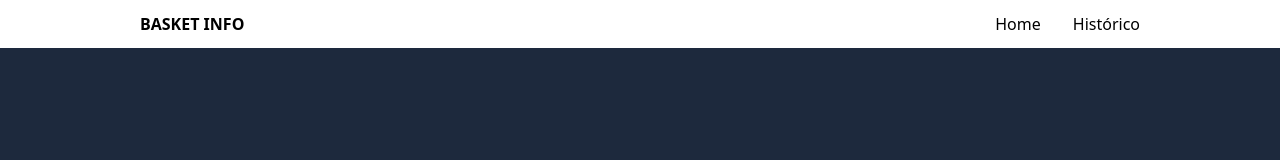
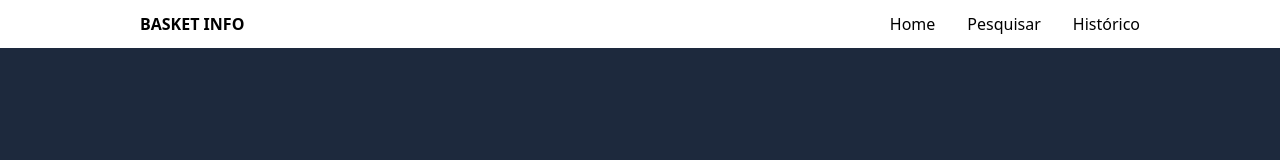
Before and after one commit to juelsonjunior/basket-front, a Next.js app: page / in a window 1280 px wide. Shown: the top 160 px of the page. Built offline with nearby package versions, Linux system fonts and the light colour scheme.

Commit message:
feat:add link search in navbar

```diff
--- a/src/components/template/navbar.jsx
+++ b/src/components/template/navbar.jsx
@@ -10,6 +10,9 @@ export function Navbar() {
             <Link href="/">Home</Link>
           </li>
           <li>
+            <Link href="/search">Pesquisar</Link>
+          </li>
+          <li>
             <Link href="/history">Histórico</Link>
           </li>
         </ul>
```
